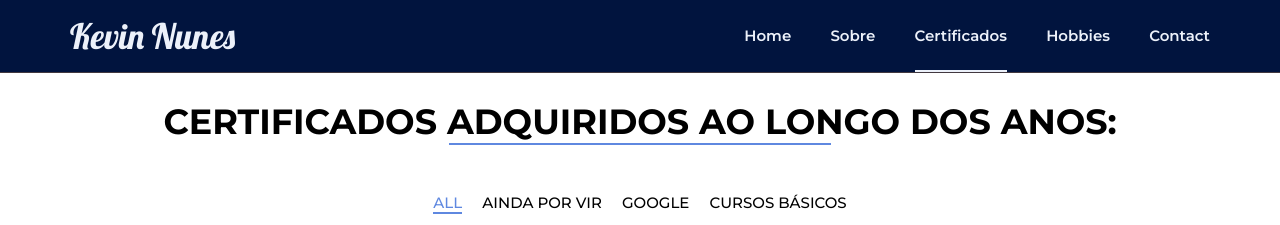
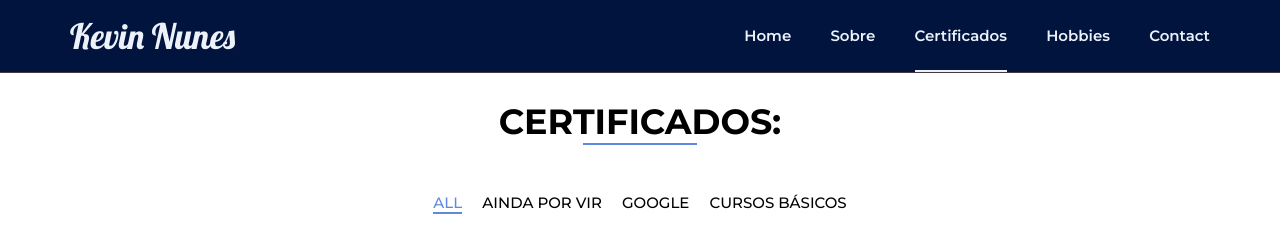
Before and after one commit to KeviNunes/AW1, a plain HTML site: page atividades/PB3/academia.html in a window 1280 px wide. Shown: the top 225 px of the page. Drawn offline with Linux system fonts and the light colour scheme.

Commit message:
correção - academia

```diff
--- a/atividades/PB3/academia.html
+++ b/atividades/PB3/academia.html
@@ -43,7 +43,7 @@
         <div class="container">
             <div class="row">
                 <div class="title text-center">
-                    <h1>Certificados adquiridos ao longo dos anos:</h1>
+                    <h1>Certificados:</h1>
                 </div>
             </div>
             <div class="row">
```
